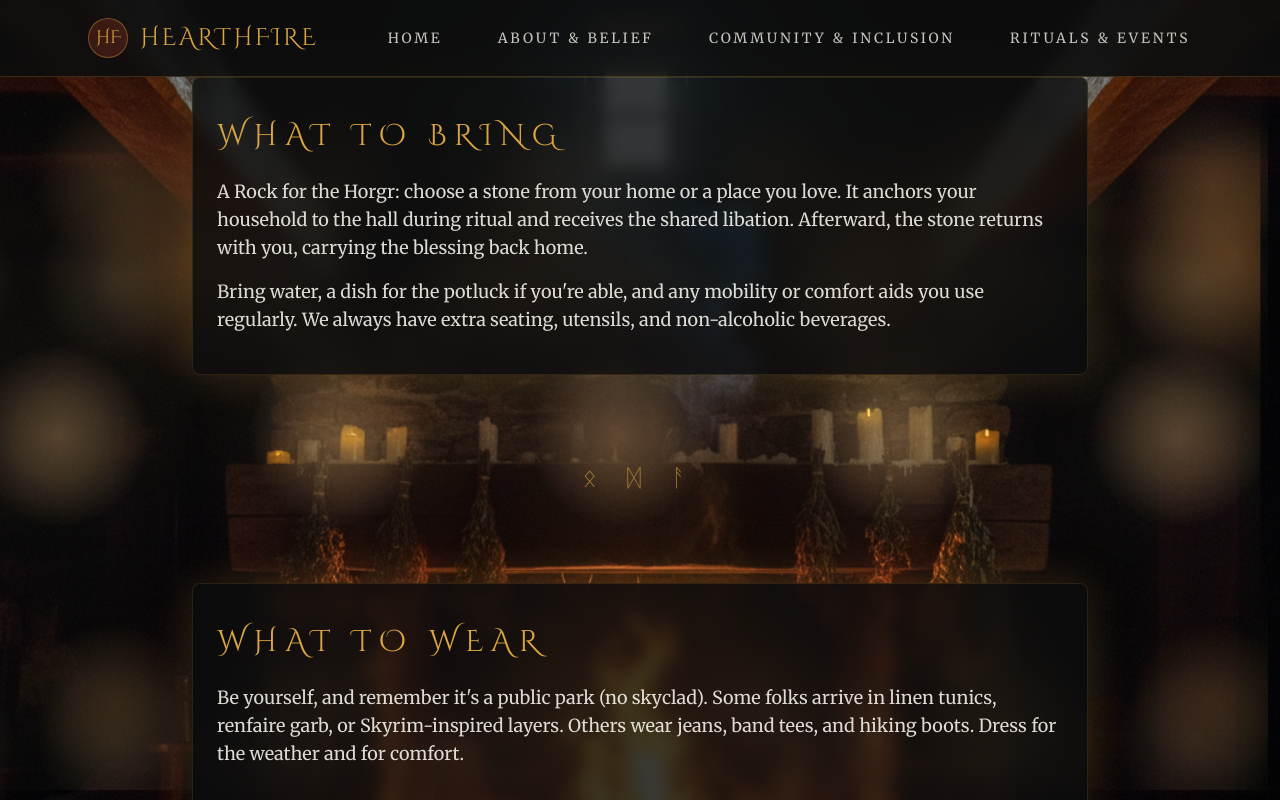
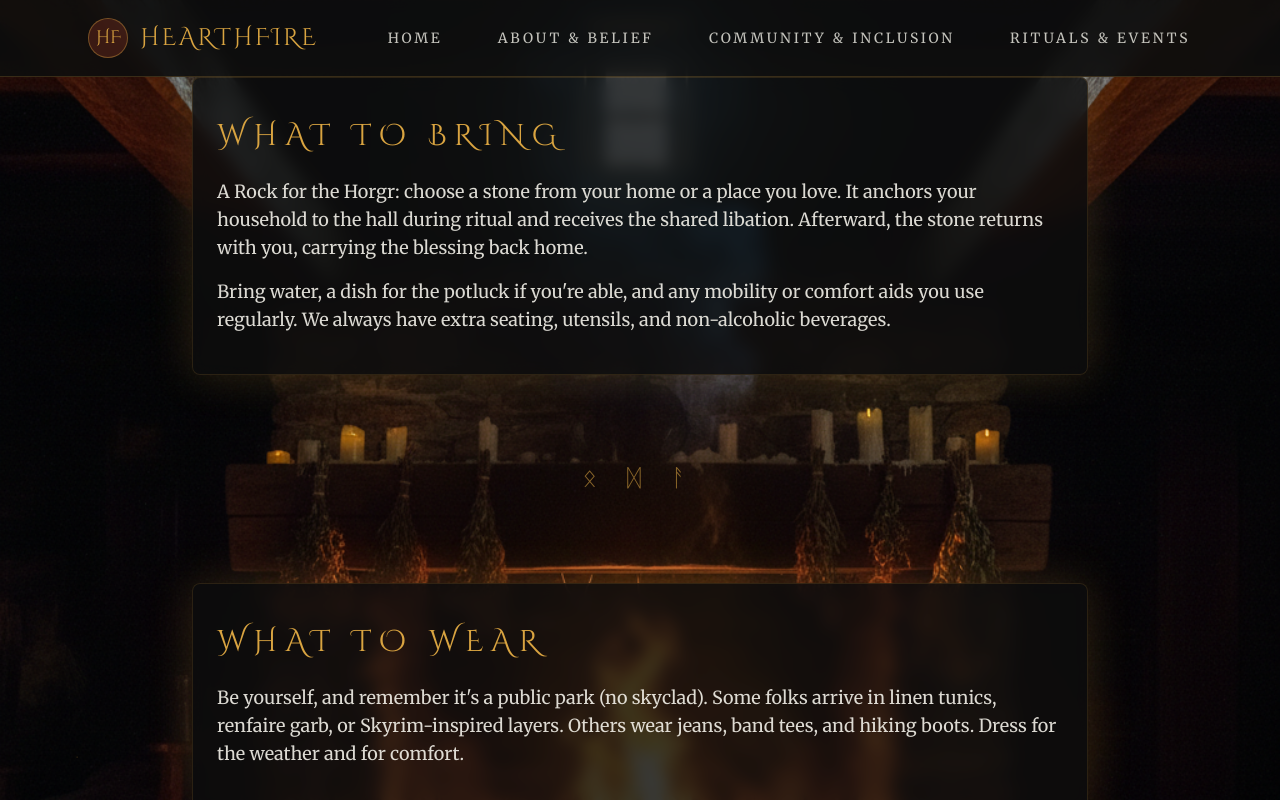
Before and after one commit to Chazr334/Hearth, a Next.js app: page /field-guide in a window 1280 px wide. Shown: the top 800 px of the page. Built offline with nearby package versions, Linux system fonts and the light colour scheme.

Commit message:
feat: add canvas ember system for dynamic background

```diff
--- a/app/globals.css
+++ b/app/globals.css
@@ -27,61 +27,6 @@ body {
   background-size: cover;
   background-position: center;
   background-attachment: fixed;
-}
-
-body::before,
-body::after {
-  content: "";
-  position: fixed;
-  inset: 0;
-  pointer-events: none;
-  mix-blend-mode: screen;
-}
-
-body::after {
-  background-image: radial-gradient(
-      circle,
-      rgba(255, 196, 125, 0.9) 0%,
-      rgba(255, 196, 125, 0.6) 12%,
-      rgba(255, 196, 125, 0.08) 26%,
-      rgba(255, 196, 125, 0) 55%
-    ),
-    radial-gradient(
-      circle,
-      rgba(255, 149, 58, 0.75) 0%,
-      rgba(255, 149, 58, 0.45) 14%,
-      rgba(255, 149, 58, 0.05) 32%,
-      rgba(255, 149, 58, 0) 58%
-    );
-  background-size: 280px 640px, 340px 720px;
-  background-repeat: repeat;
-  background-position: 0 0, 140px -220px;
-  opacity: 0.32;
-  transform: translate3d(0, 0, 0);
-  animation: ember-fall 38s linear infinite, ember-sway 11s ease-in-out infinite;
-}
-
-body::before {
-  background-image: radial-gradient(
-      circle,
-      rgba(255, 177, 88, 0.75) 0%,
-      rgba(255, 177, 88, 0.45) 14%,
-      rgba(255, 177, 88, 0.05) 28%,
-      rgba(255, 177, 88, 0) 56%
-    ),
-    radial-gradient(
-      circle,
-      rgba(255, 214, 138, 0.6) 0%,
-      rgba(255, 214, 138, 0.3) 18%,
-      rgba(255, 214, 138, 0.04) 32%,
-      rgba(255, 214, 138, 0) 60%
-    );
-  background-size: 220px 520px, 180px 460px;
-  background-repeat: repeat;
-  background-position: 60px -140px, -160px -20px;
-  opacity: 0.22;
-  transform: translate3d(0, 0, 0);
-  animation: ember-fall-alt 52s linear infinite, ember-sway-alt 15s ease-in-out infinite;
 }
 
 a {
@@ -141,10 +86,8 @@ button {
     display: none;
   }
 
-  body::before,
-  body::after {
-    animation: none;
-    opacity: 0;
+  .ember-layer {
+    display: none;
   }
 }
 
@@ -231,74 +174,15 @@ button {
   }
 }
 
-@keyframes ember-fall {
-  0% {
-    background-position: 0 0, 140px -220px;
-    opacity: 0.3;
-  }
-  20% {
-    background-position: -80px 160px, 40px -60px;
-    opacity: 0.38;
-  }
-  50% {
-    background-position: 110px 320px, -90px 120px;
-    opacity: 0.34;
-  }
-  85% {
-    background-position: -120px 440px, 90px 300px;
-    opacity: 0.28;
-  }
-  100% {
-    background-position: 0 560px, 140px 520px;
-    opacity: 0.3;
-  }
+.ember-layer {
+  position: fixed;
+  inset: 0;
+  pointer-events: none;
+  z-index: 5;
 }
 
-@keyframes ember-fall-alt {
-  0% {
-    background-position: 60px -140px, -160px -20px;
-    opacity: 0.2;
-  }
-  25% {
-    background-position: -40px 20px, -120px 160px;
-    opacity: 0.28;
-  }
-  55% {
-    background-position: 120px 160px, -40px 300px;
-    opacity: 0.24;
-  }
-  100% {
-    background-position: -10px 420px, -150px 520px;
-    opacity: 0.2;
-  }
+.ember-layer canvas {
+  width: 100%;
+  height: 100%;
+  display: block;
 }
-
-@keyframes ember-sway {
-  0% {
-    transform: translate3d(0, 0, 0);
-  }
-  30% {
-    transform: translate3d(18px, -12px, 0);
-  }
-  60% {
-    transform: translate3d(-24px, -6px, 0);
-  }
-  100% {
-    transform: translate3d(0, 0, 0);
-  }
-}
-
-@keyframes ember-sway-alt {
-  0% {
-    transform: translate3d(0, 0, 0);
-  }
-  40% {
-    transform: translate3d(-12px, -10px, 0);
-  }
-  65% {
-    transform: translate3d(16px, 4px, 0);
-  }
-  100% {
-    transform: translate3d(0, 0, 0);
-  }
-}
--- a/app/layout.tsx
+++ b/app/layout.tsx
@@ -7,6 +7,7 @@ import { ReactNode } from "react";
 
 import { SiteFooter } from "@/components/site-footer";
 import { SiteHeader } from "@/components/site-header";
+import { EmberField } from "@/components/ember-field";
 import { buildOrganizationJsonLd, siteConfig } from "@/lib/seo";
 import { cn } from "@/lib/utils";
 
@@ -79,6 +80,7 @@ export default function RootLayout({ children }: RootLayoutProps) {
         <a href="#main-content" className="skip-link">
           Skip to content
         </a>
+        <EmberField />
         <SiteHeader />
         <main id="main-content" className="relative z-10">
           {children}
--- /dev/null
+++ b/components/ember-field.tsx
@@ -0,0 +1,205 @@
+"use client";
+
+import { useEffect, useRef } from "react";
+
+type Particle = {
+  x: number;
+  y: number;
+  size: number;
+  speed: number;
+  drift: number;
+  life: number;
+  age: number;
+  baseAlpha: number;
+  flicker: number;
+  color: string;
+  offset: number;
+  sway: number;
+};
+
+const BASE_COLORS = [
+  "255,182,72",
+  "255,204,124",
+  "255,146,60"
+] as const;
+
+export function EmberField() {
+  const canvasRef = useRef<HTMLCanvasElement | null>(null);
+
+  useEffect(() => {
+    const canvas = canvasRef.current;
+    if (!canvas) {
+      return;
+    }
+
+    const motionQuery = window.matchMedia("(prefers-reduced-motion: reduce)");
+    let animationFrame: number | null = null;
+    let disposed = false;
+    let ctx: CanvasRenderingContext2D | null = null;
+    let particles: Particle[] = [];
+    let width = 0;
+    let height = 0;
+    let dpr = 1;
+    let lastTime = performance.now();
+    let running = false;
+
+    const randomBetween = (min: number, max: number) =>
+      Math.random() * (max - min) + min;
+
+    const resetParticle = (particle: Particle, initial = false) => {
+      particle.x = Math.random() * (width + 120) - 60;
+      particle.y = initial
+        ? Math.random() * height
+        : height + Math.random() * height * 0.2;
+      particle.size = randomBetween(0.4, 1.4);
+      particle.speed = randomBetween(20, 40);
+      particle.drift = randomBetween(-18, 18);
+      particle.life = randomBetween(2.5, 5.5);
+      particle.age = initial ? Math.random() * particle.life : 0;
+      particle.baseAlpha = randomBetween(0.25, 0.55);
+      particle.flicker = randomBetween(0.0014, 0.0024);
+      particle.color = BASE_COLORS[Math.floor(Math.random() * BASE_COLORS.length)];
+      particle.offset = Math.random() * Math.PI * 2;
+      particle.sway = randomBetween(6, 18);
+    };
+
+    const createParticle = (initial = false): Particle => {
+      const particle = {
+        x: 0,
+        y: 0,
+        size: 1,
+        speed: 25,
+        drift: 0,
+        life: 3,
+        age: 0,
+        baseAlpha: 0.35,
+        flicker: 0.002,
+        color: BASE_COLORS[0],
+        offset: 0,
+        sway: 8
+      };
+      resetParticle(particle, initial);
+      return particle;
+    };
+
+    const resize = () => {
+      if (!canvas || !ctx) {
+        return;
+      }
+      width = window.innerWidth;
+      height = window.innerHeight;
+      dpr = Math.min(window.devicePixelRatio || 1, 2);
+      canvas.width = width * dpr;
+      canvas.height = height * dpr;
+      ctx.setTransform(dpr, 0, 0, dpr, 0, 0);
+    };
+
+    const render = (now: number) => {
+      if (!ctx || !running) {
+        return;
+      }
+      const delta = Math.min((now - lastTime) / 1000, 0.033);
+      lastTime = now;
+
+      ctx.clearRect(0, 0, width, height);
+      ctx.globalCompositeOperation = "lighter";
+
+      particles.forEach((particle) => {
+        particle.age += delta;
+        particle.y -= particle.speed * delta;
+        particle.x += (particle.drift * delta) / 1.5;
+        particle.x +=
+          Math.sin(now * particle.flicker + particle.offset) *
+          (particle.sway * delta);
+
+        if (
+          particle.y < -particle.size ||
+          particle.age >= particle.life ||
+          particle.x < -80 ||
+          particle.x > width + 80
+        ) {
+          resetParticle(particle);
+        }
+
+        const lifeProgress = Math.max(0, 1 - particle.age / particle.life);
+        const flicker =
+          0.6 + 0.4 * Math.sin(now * particle.flicker * 600 + particle.offset);
+        const alpha = Math.min(
+          particle.baseAlpha * lifeProgress * flicker,
+          0.95
+        );
+
+        ctx.beginPath();
+        ctx.fillStyle = `rgba(${particle.color}, ${alpha.toFixed(3)})`;
+        ctx.arc(particle.x, particle.y, particle.size, 0, Math.PI * 2);
+        ctx.fill();
+      });
+
+      if (!disposed) {
+        animationFrame = requestAnimationFrame(render);
+      }
+    };
+
+    const start = () => {
+      if (running || disposed) {
+        return;
+      }
+      ctx = canvas.getContext("2d");
+      if (!ctx) {
+        return;
+      }
+      running = true;
+      resize();
+      const density = Math.min(
+        110,
+        Math.max(40, Math.floor((width * height) / 28000))
+      );
+      particles = Array.from({ length: density }, () => createParticle(true));
+      lastTime = performance.now();
+      animationFrame = requestAnimationFrame(render);
+    };
+
+    const stop = () => {
+      running = false;
+      if (animationFrame) {
+        cancelAnimationFrame(animationFrame);
+        animationFrame = null;
+      }
+      if (ctx) {
+        ctx.clearRect(0, 0, width, height);
+      }
+    };
+
+    const handleMotionChange = (event: MediaQueryListEvent) => {
+      if (event.matches) {
+        stop();
+      } else {
+        start();
+      }
+    };
+
+    const handleResize = () => {
+      resize();
+    };
+
+    if (!motionQuery.matches) {
+      start();
+    }
+
+    motionQuery.addEventListener("change", handleMotionChange);
+    window.addEventListener("resize", handleResize);
+
+    return () => {
+      disposed = true;
+      stop();
+      window.removeEventListener("resize", handleResize);
+      motionQuery.removeEventListener("change", handleMotionChange);
+    };
+  }, []);
+
+  return (
+    <div className="ember-layer" aria-hidden="true">
+      <canvas ref={canvasRef} />
+    </div>
+  );
+}
```
